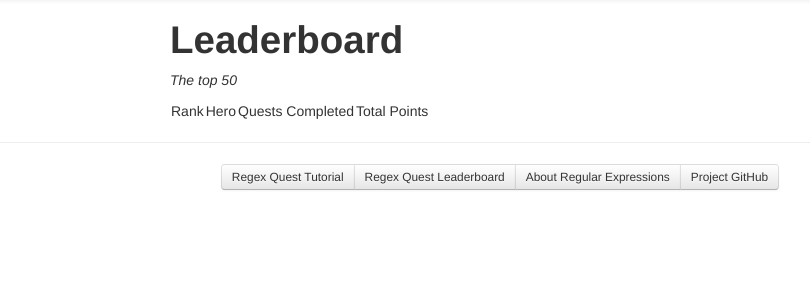
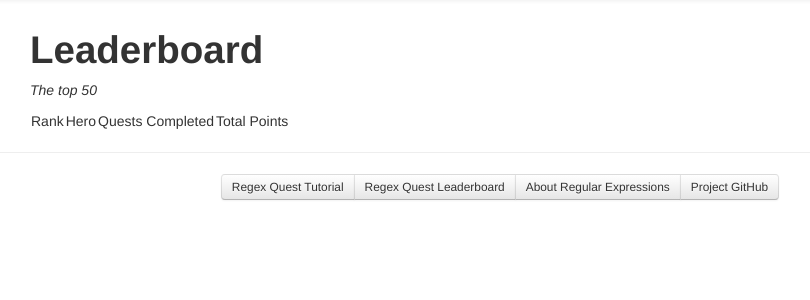
Before and after one commit to nruffilo/regexquest.com, a PHP site: page /leaderboard.php in a window 1280 px wide. Shown: the part 42-342 px from the top of the page, without its empty margins (140-950 px from the left). Run offline with PHP 8.4, Linux system fonts and the light colour scheme; data that the repository does not hold is empty; some libraries are stand-ins or nearby versions.

Commit message:
more stuff

```diff
--- a/leaderboard.php
+++ b/leaderboard.php
@@ -11,7 +11,7 @@ if (isset($_POST['email'])) {
 }
 ?>
 		<?php echo $header; ?>
-		<div id="content">
+		<div class="container">
 			<h1>Leaderboard</h1>
 			<p><em>The top 50</em></p>
 
```
